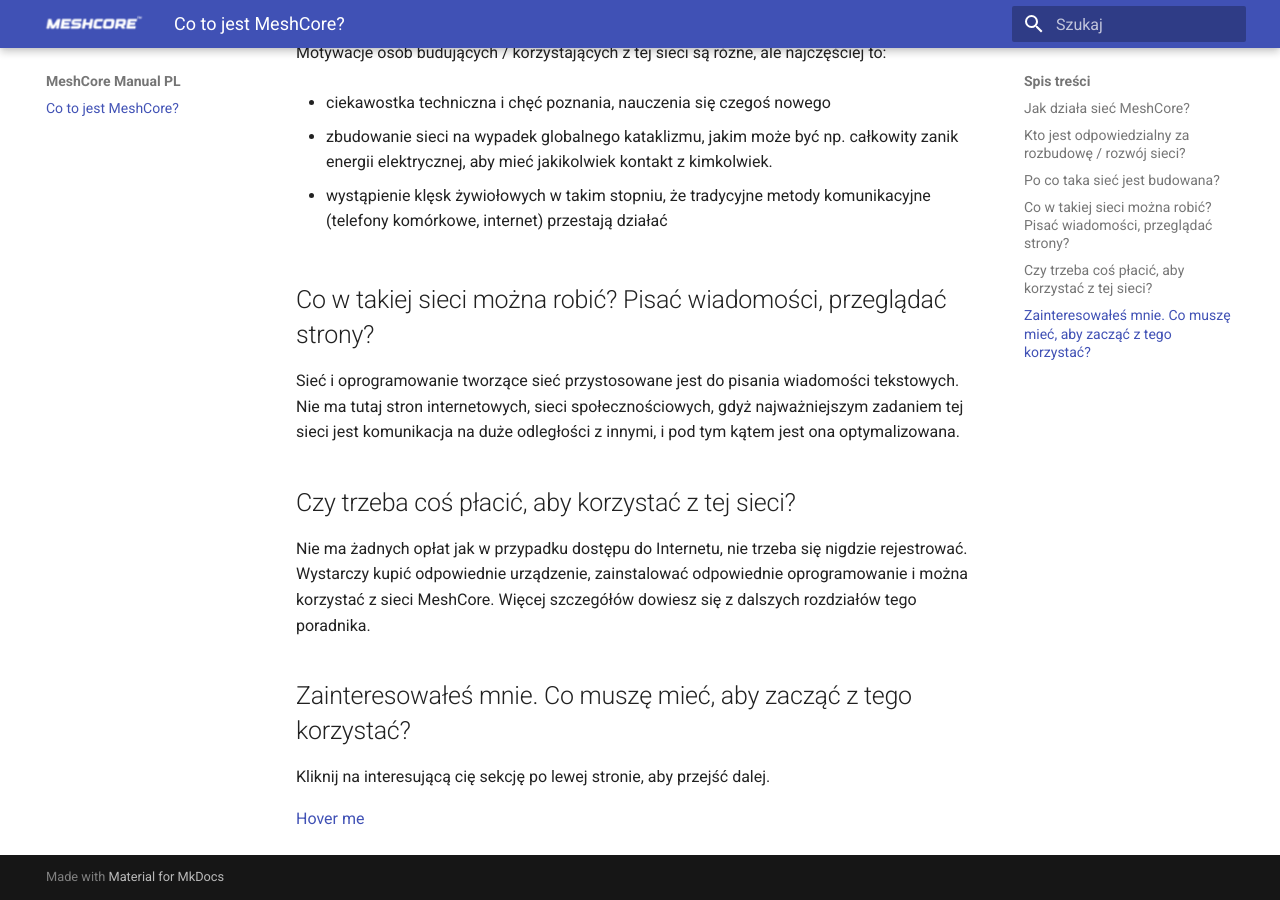
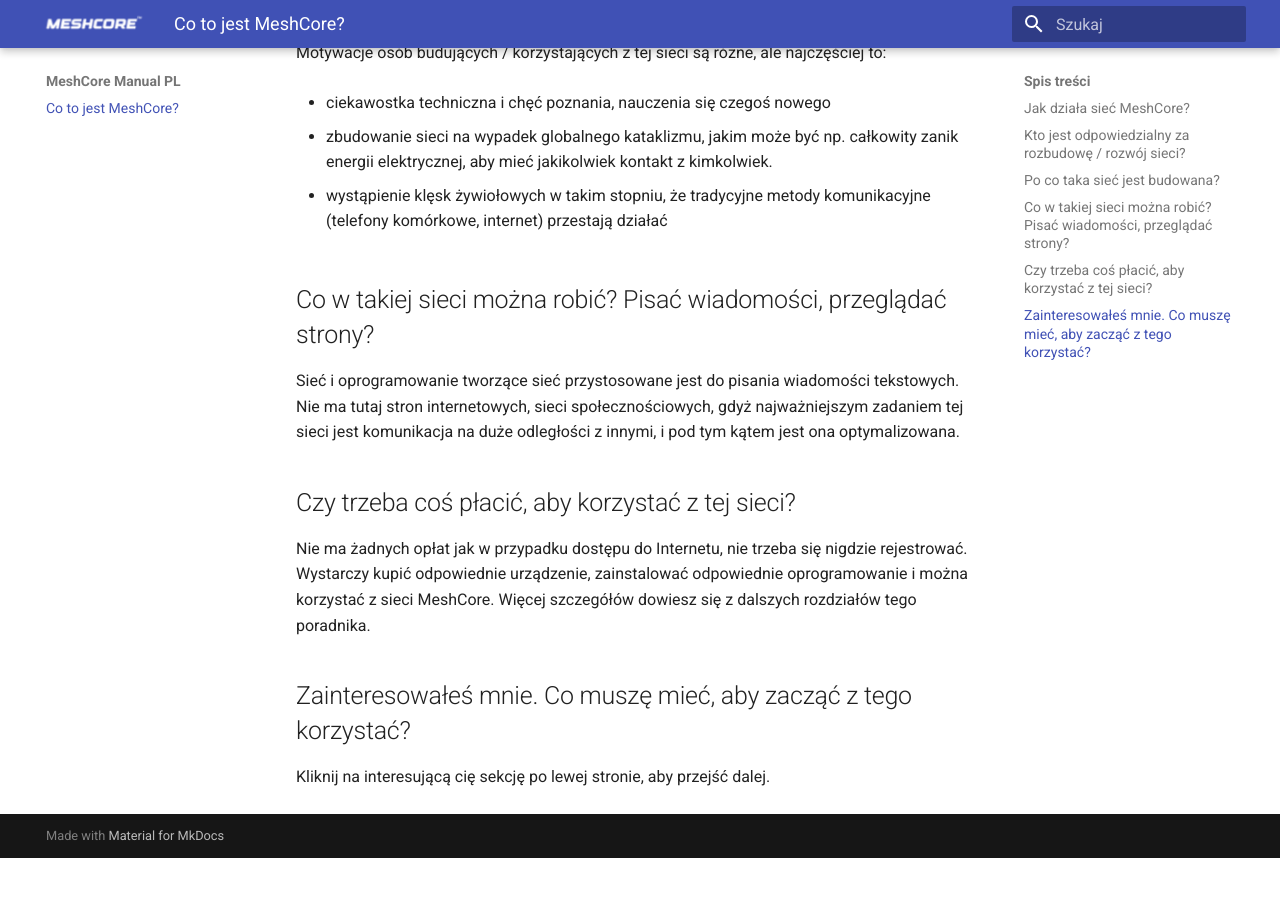
Before and after one commit to deFAT64/meshcore-manual-pl, an MkDocs documentation site: the page built from docs/index.md, in a window 1280 px wide and 900 px high, scrolled down 1292 px. Built offline with MkDocs 1.6.1 and Material for MkDocs 9.7.7, drawn with Linux system fonts in a browser that asks for light colours; after the commit the page ends 2150 px from its top, so only the background shows below that.

Commit message:
Remove old text

```diff
--- a/docs/index.md
+++ b/docs/index.md
@@ -45,5 +45,3 @@ Nie ma żadnych opłat jak w przypadku dostępu do Internetu, nie trzeba się ni
 ## Zainteresowałeś mnie. Co muszę mieć, aby zacząć z tego korzystać?
 
 Kliknij na interesującą cię sekcję po lewej stronie, aby przejść dalej.
-
-[Hover me]("Siema, co tam?")
```
